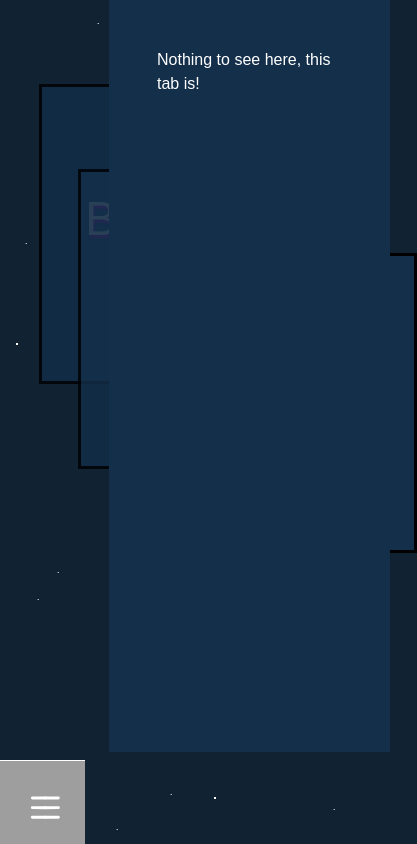
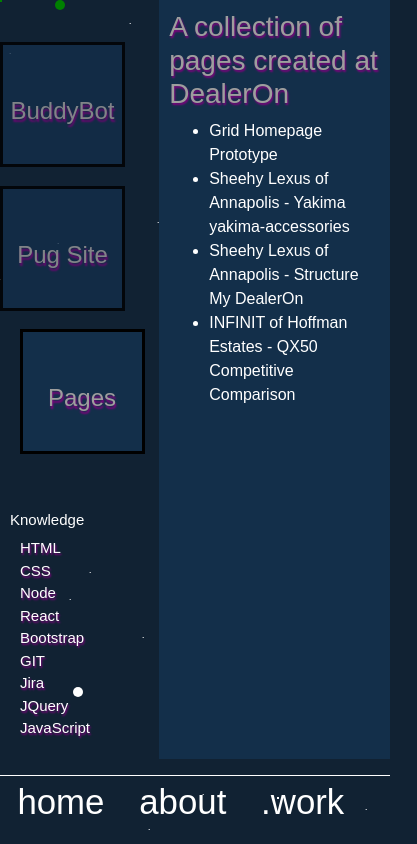
Before and after one commit to jeh26033/reactportfolio, a React (Create React App) app: page /work in a window 390 px wide. Shown: the whole page, 417 px wide, since content can reach past the window. Built offline with nearby package versions, Linux system fonts and the light colour scheme.

Commit message:
Work page responsiveness
Removed the foldy nav bit. I'll probably add it later again, just needed to finish this up.

Made the work page more responsive, should play nice on mobile now.

```diff
--- a/src/App.css
+++ b/src/App.css
@@ -5,7 +5,10 @@
   }
 
   canvas {display: block; position: fixed;}
-
+ .hightlighted {
+    color: #9E9E9E;
+    text-shadow:1px 2px 2px purple;
+  }
 
   #mycanvas {
     position: fixed;
@@ -16,7 +19,6 @@
     margin:0px;
     padding:0px;
     background-color: #123;
-/*    background-image: url(stars.jpg);*/
     background-repeat: no-repeat;
     background-size: cover;
     overflow: hidden;
@@ -134,6 +136,7 @@
     left: 13%!important;
   }
 
+
 }
 
 @media screen and (max-width: 767px) {
@@ -163,6 +166,8 @@
     grid-template-columns: repeat(10, 1fr );
   }
 
+
+
  .sidebar {
     grid-area: 1 / 1 / span 10 / span 2!important;
     padding: 1em;
@@ -182,17 +187,13 @@
 }
 /*mobile styles for menu*/
 
-#mobileMenu header>ul {
 
-  background-color:rgb(158, 158, 158);
-}
-.menuEmbiggen {
-  transform: translateY(-250%)!important;
-  transition: .25s linear;
-  z-index: 15;
-}
-#hamburger{
-  z-index: 10;
+
+#mobileMenu {
+
+  position: absolute;
+  bottom: 0%;
+
 }
 
 svg {
--- a/src/components/layout/intro.js
+++ b/src/components/layout/intro.js
@@ -31,7 +31,7 @@
 
 const largeText = {
 	textShadow:'1px 10px 2px purple',
- 	fontSize:'10em',
+ 	fontSize:'9em',
  	textAlign:'',
  	fontWeight:'bold',
 }
--- a/src/components/layout/mobileHeader.js
+++ b/src/components/layout/mobileHeader.js
@@ -21,7 +21,7 @@
 			<div id="mobileMenu" className="gridHeader gridHeaderMobile" style={gridHeader}>
 				<header >
 					<ul style={gridUl}>
-						<MobileMenu />
+
 						<li style={linkStyle} className="navigation">
 							<OldSchoolMenuLink
 								label="home"
@@ -78,15 +78,16 @@
 }
 
 const gridHeader = {
-	gridArea:'10 / 1 / span 2 / span 10',
+	width:'100%',
 	borderTop:'1px solid white',
 	color:'#fff',
 
 }
 
 const gridUl = {
+	display:'inline-flex',
 	listStyleType:'none',
 	textAlign:'left',
-	fontSize:'2em',
+	fontSize:'1.5em',
 	paddingLeft:'0px',
 }
--- a/src/components/layout/mobileHeaderExpander.js
+++ b/src/components/layout/mobileHeaderExpander.js
@@ -9,7 +9,8 @@
     super(props);
     console.log('state',this)
     this.state = {
-      isMenuOpen:''
+      isMenuOpen: ''
+
     };
     this.setWrapperRef = this.setWrapperRef.bind(this);
     this.handleClickOutside = this.handleClickOutside.bind(this);
@@ -27,27 +28,27 @@
     this.wrapperRef = node;
   }
 
-    handleClickOutside(event) {
-    	let mobileMenu = document.getElementById('mobileMenu');
-    	let hamburger = document.getElementById('hamburger');
-    	console.log(this.state.isMenuOpen)
+	handleClickOutside(event) {
+		let mobileMenu = document.getElementById('mobileMenu');
+		let hamburger = document.getElementById('hamburger');
+		console.log(this.state.isMenuOpen);
 
+		//checks if I clicked outside the button.
 	    if (this.wrapperRef && !this.wrapperRef.contains(event.target)) {
-	    	if (this.state.isMenuOpen) {
-	    		console.log('You clicked outside of me! and the menu is closed!');
-	    		mobileMenu.classList.toggle('menuEmbiggen');
-	    	}
 
-			hamburger.classList.toggle('active')
-			mobileMenu.classList.toggle('menuEmbiggen');
-		    this.setState({
-		    	isMenuOpen:true
-		    });
+    		//
+
+			//
+			// mobileMenu.classList.toggle('menuEmbiggen');
+
+		 //click inside the button
 	    }else{
 	    	console.log('You clicked inside of me!');
-	    }
+	    	mobileMenu.classList.toggle('menuEmbiggen');
+	    	hamburger.classList.toggle('active')
 
 
+	    }
 	}
 	// componentDidMount(){
 	// 	console.log('hello from the mobile menu expander')
--- a/src/components/pages/work.js
+++ b/src/components/pages/work.js
@@ -1,4 +1,5 @@
 import React, { Component } from 'react';
+
 import Tabs from '../tabs/tabs.js'
 import { CSSTransitionGroup } from 'react-transition-group' // ES6
 export default function Work() {
@@ -9,7 +10,7 @@
 
 				<div label="BuddyBot" position='1'>
 					<span>
-			    		<a href="https://github.com/jeh26033/Buddy-Bot"> BuddyBot the Discord Robot</a>
+			    		<h3><a className="hightlighted" href="https://github.com/jeh26033/Buddy-Bot"> BuddyBot the Discord Robot</a> </h3>
 				       	<p>What started as a joke project with some Discord friends, Buddy soon turned into much more for me. Buddy is the culmination of about 8 months of sporadic work and learning, and in the end, could:
 				       	</p>
 				       	<ul>
@@ -24,17 +25,49 @@
 				</div>
 				<div  label="Pug Site" position='2'>
 					<span>
-						<a href="https://glacial-basin-65532.herokuapp.com/"> Prototype Ruby on Rails site for pug breeder</a>
+						<h3><a className="hightlighted" href="https://glacial-basin-65532.herokuapp.com/"> Prototype Ruby on Rails site for local pug breeder</a></h3>
 						<p>This was meant to be a site for a local dog breeder that I knew. While we didn't end up moving forward with the site in the end, it was a great learning experience about handling clients, using rails, and putting together a cohesive design. This was one of the first full sites had I built using a framework, and I think the progress from then to know is evident. </p>
 					</span>
 				</div>
 				<div  label="Pages" position='3'>
-				Nothing to see here, this tab is!
+					<h3 className="hightlighted">A collection of pages created at DealerOn</h3>
+					<ul>
+						<li>
+							<a href="https://dealer15807.dealeron.com/"> Grid Homepage Prototype</a>
+						</li>
+						<li>
+							<a href="https://www.sheehylexusofannapolis.com/yakima-accessories.html">
+							Sheehy Lexus of Annapolis - Yakima yakima-accessories</a>
+						</li>
+						<li>
+							<a href="https://www.sheehylexusofannapolis.com/structure-my-deal.html">
+							Sheehy Lexus of Annapolis - Structure My DealerOn</a>
+						</li>
+						<li>
+							<a href="https://www.infinitihoffman.com/QX50-Competitive-Compare.html">INFINIT of Hoffman Estates - QX50 Competitive Comparison</a>
+						</li>
+					</ul>
 				</div>
     		</Tabs>
 
 
+    		<div className="skills">
+    			<h3>Knowledge</h3>
+    			<ul>
+	    			<li>HTML</li>
+	    			<li>CSS</li>
 
+	    			<li>Node</li>
+	    			<li>React</li>
+	    			<li>Bootstrap</li>
+	    			<li>GIT</li>
+	    			<li>Jira</li>
+	    			<li>JQuery</li>
+	    			<li>JavaScript</li>
+	    		</ul>
+
+    		</div>
 		</React.Fragment>
 	);
+
 }
--- a/src/components/tabs/tabstyle.css
+++ b/src/components/tabs/tabstyle.css
@@ -1,5 +1,26 @@
+*{
+	color:#fff;
+}
 
+.skills {
+	grid-area: 7/2/span 4/span 5;
+	font-size: 1em;
+	padding-left: 10px;
 
+}
+
+.skills>ul{
+	list-style-type: none;
+	columns: 2;
+}
+
+.skills>ul li {
+	text-shadow: 1px 2px 2px purple;
+	color: #9E9E9E;
+	font-size: 1.5em;
+	margin-left: 10px;
+
+}
 .tab-list-item {
 	color: #9E9E9E;
 	position: absolute;
@@ -13,8 +34,8 @@
 	padding-top: 2em;
 	opacity: .80;
 	text-shadow:1px 3px 2px purple;
-		background-color: rgb(19, 47, 74);
-	}
+	background-color: rgb(19, 47, 74);
+}
 
 .tab-content {
 	color: #fff;
@@ -26,7 +47,7 @@
 }
 
 .tab-list-active {
-		left: 30%;
+	left: 30%;
 	top: 30%;
 	z-index: 5;
 	opacity: 100;
@@ -52,3 +73,74 @@
 	top: 30%;
 	z-index: 3;
 }
+
+@media screen and (max-width: 1201px) and (min-width: 768px) {
+
+  .tab-list-item {
+    width: 250px;
+    height: 250px;
+  }
+
+}
+@media screen and (max-width: 767px) {
+
+	.tab-list-active {
+
+		z-index: 5;
+		opacity: 100;
+		background-color: rgb(19, 47, 74);
+		visibility: visible!important;
+	}
+
+	.tab-list-item:nth-child(2){
+		left: 0%;
+		top: 5%;
+		z-index: 2;
+	}
+
+	.tab-list-item:nth-child(3){
+		left: 0%;
+		top: 22%;
+		z-index: 3;
+	}
+
+	.tab-list-item:nth-child(4){
+		left: 5%;
+		top: 39%;
+		z-index: 3;
+	}
+
+
+	.tab-content {
+		grid-area: 1/5/span 9/span 6;
+		padding:10px;
+	}
+
+	.tab-list-item {
+		width: 125px;
+		height: 125px;
+		font-size: 1.5em;
+	}
+
+	.skills {
+		grid-area: 7/1/span 4/span 5;
+		font-size: .75em;
+		padding-left: 10px;
+	}
+	.skills h3 {
+		font-size: 1.25em;
+	}
+	.skills>ul{
+		list-style-type: none;
+		columns: 1;
+		padding-left: 0px;
+	}
+
+	.skills>ul li {
+		text-shadow: 1px 2px 2px purple;
+		color: #fff;
+		font-size: 1.25em;
+		margin-left: 10px;
+
+	}
+}
```
